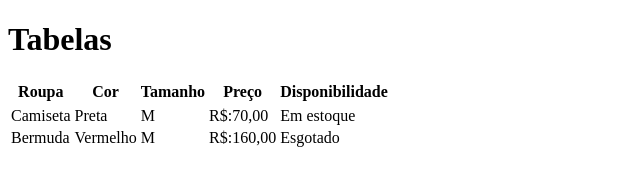
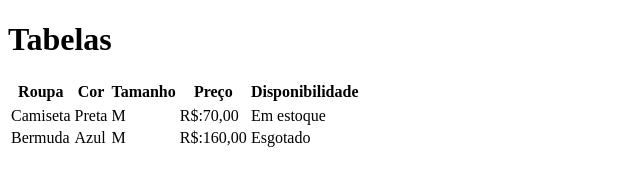
Before and after one commit to Clarissa-Reschke/aula-tabela, a plain HTML site: page index.html in a window 1280 px wide. Shown: the whole page, without its empty margins (0-640 px from the left). Drawn offline with Linux system fonts and the light colour scheme.

Commit message:
modificamos a cor da bermuda de vermelho para azul

```diff
--- a/index.html
+++ b/index.html
@@ -26,7 +26,7 @@
         </tr>
         <tr>
             <td>Bermuda</td>
-            <td>Vermelho</td>
+            <td>Azul</td>
             <td>M</td>
             <td>R$:160,00</td>
             <td>Esgotado</td>
```
